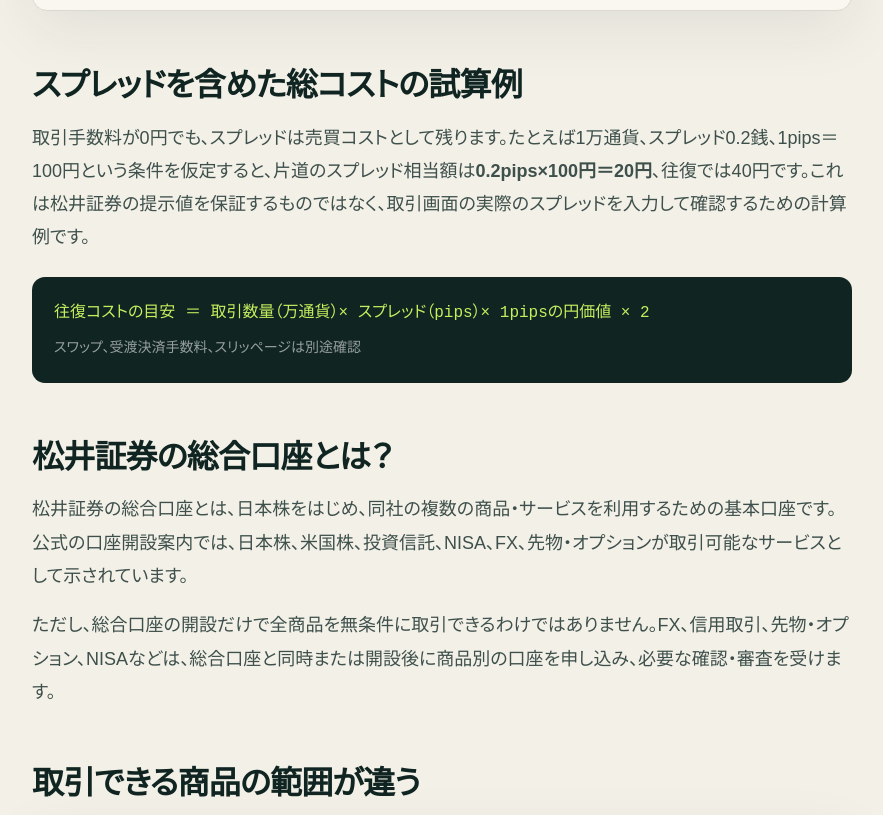
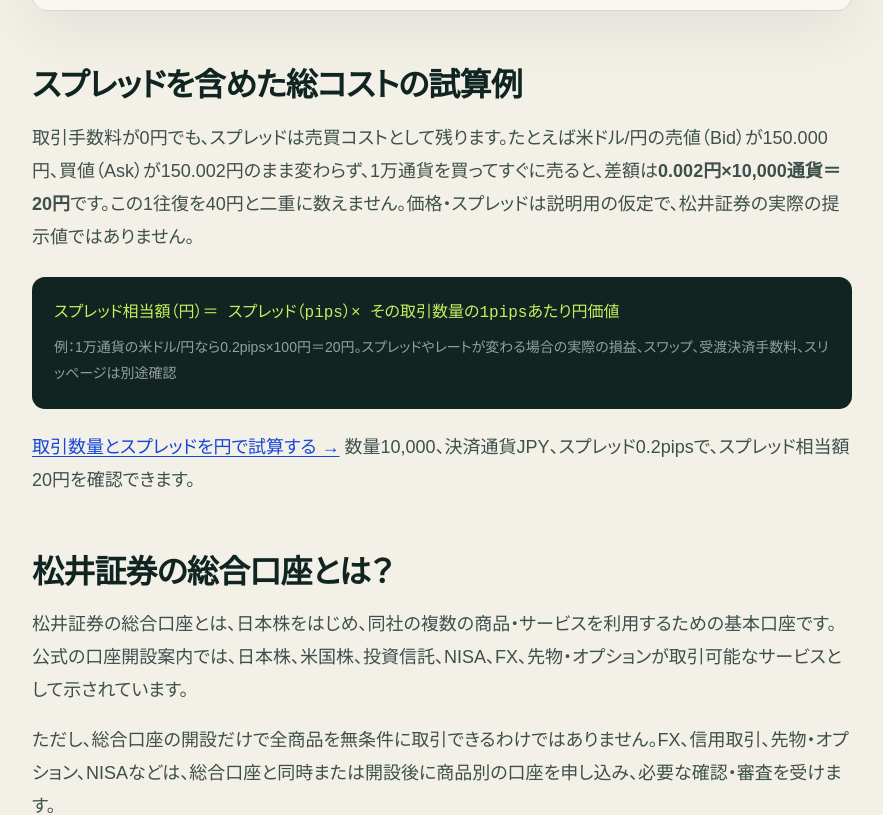
Before and after one commit to mrok18/hanbaijo, a Next.js app: page /articles/matsui-account-types in a window 1280 px wide. Shown: the part 1604-2419 px from the top of the page, without its empty margins (198-1081 px from the left). Built offline with nearby package versions, Linux system fonts and the light colour scheme.

Commit message:
fix: avoid double-counting Matsui FX round-trip spread cost

```diff
--- a/app/articles/matsui-account-types/page.tsx
+++ b/app/articles/matsui-account-types/page.tsx
@@ -56,7 +56,7 @@ export default function Page() {
     headline: metadata.title,
     description: metadata.description,
     datePublished: '2026-09-07',
-    dateModified: '2026-09-19',
+    dateModified: '2026-10-20',
     mainEntityOfPage: 'https://hanbaijo.com/articles/matsui-account-types',
     author: { '@type': 'Organization', name: '金融コストウォッチ' },
     publisher: { '@type': 'Organization', name: '金融コストウォッチ' },
@@ -100,8 +100,9 @@ export default function Page() {
       </tbody></table></div><p className="panel-note">2026年9月17日確認。スプレッドとスワップは市場環境で変動し、条件は変更される場合があります。詳細な通貨別条件は<a href="/fx/matsui">松井証券FXの手数料シート</a>で確認できます。</p></div>
 
       <h2>スプレッドを含めた総コストの試算例</h2>
-      <p>取引手数料が0円でも、スプレッドは売買コストとして残ります。たとえば1万通貨、スプレッド0.2銭、1pips＝100円という条件を仮定すると、片道のスプレッド相当額は<strong>0.2pips×100円＝20円</strong>、往復では40円です。これは松井証券の提示値を保証するものではなく、取引画面の実際のスプレッドを入力して確認するための計算例です。</p>
-      <div className="formula-box"><code>往復コストの目安 ＝ 取引数量（万通貨）× スプレッド（pips）× 1pipsの円価値 × 2</code><small>スワップ、受渡決済手数料、スリッページは別途確認</small></div>
+      <p>取引手数料が0円でも、スプレッドは売買コストとして残ります。たとえば米ドル/円の売値（Bid）が150.000円、買値（Ask）が150.002円のまま変わらず、1万通貨を買ってすぐに売ると、差額は<strong>0.002円×10,000通貨＝20円</strong>です。この1往復を40円と二重に数えません。価格・スプレッドは説明用の仮定で、松井証券の実際の提示値ではありません。</p>
+      <div className="formula-box"><code>スプレッド相当額（円）＝ スプレッド（pips）× その取引数量の1pipsあたり円価値</code><small>例：1万通貨の米ドル/円なら0.2pips×100円＝20円。スプレッドやレートが変わる場合の実際の損益、スワップ、受渡決済手数料、スリッページは別途確認</small></div>
+      <p><Link href="/tools/fx-pip-value-calculator">取引数量とスプレッドを円で試算する →</Link> 数量10,000、決済通貨JPY、スプレッド0.2pipsで、スプレッド相当額20円を確認できます。</p>
 
       <h2>松井証券の総合口座とは？</h2>
       <p>松井証券の総合口座とは、日本株をはじめ、同社の複数の商品・サービスを利用するための基本口座です。公式の口座開設案内では、日本株、米国株、投資信託、NISA、FX、先物・オプションが取引可能なサービスとして示されています。</p>
@@ -178,6 +179,7 @@ export default function Page() {
           <li><a href="https://www.matsui.co.jp/apply/" target="_blank" rel="noopener noreferrer">松井証券「口座開設」</a></li>
           <li><a href="https://www.matsui.co.jp/apply/fx-account/" target="_blank" rel="noopener noreferrer">松井証券「FX専用口座開設完了までの流れ」</a></li>
           <li><a href="https://www.matsui.co.jp/fx/rule/" target="_blank" rel="noopener noreferrer">松井証券「FX 取引ルール」</a></li>
+          <li><a href="https://www.matsui.co.jp/fx/study/article/glossary/spread/index.html" target="_blank" rel="noopener noreferrer">松井証券「スプレッドの仕組みとコストの計算方法」（計算方法を2026年10月20日に照合）</a></li>
           <li><a href="https://support.matsui.co.jp/faq/show/47571?site_domain=faq" target="_blank" rel="noopener noreferrer">松井証券「FX専用口座から総合口座への切替方法」</a></li>
           <li><a href="https://support.matsui.co.jp/faq/show/47605?site_domain=faq" target="_blank" rel="noopener noreferrer">松井証券「FX専用口座の開設方法」</a></li>
           <li><a href="https://support.matsui.co.jp/faq/show/48197?site_domain=faq" target="_blank" rel="noopener noreferrer">松井証券「松井証券の口座開設方法を教えてください」</a></li>
```
